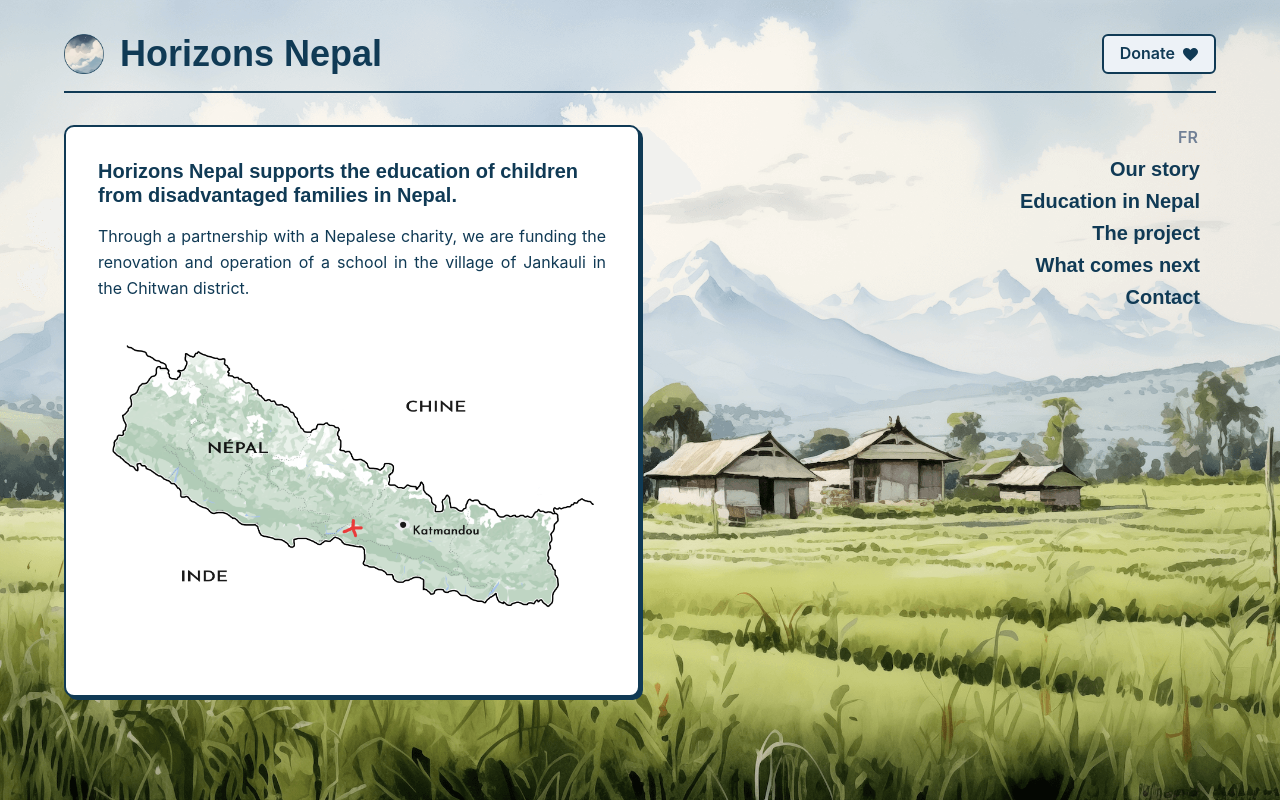
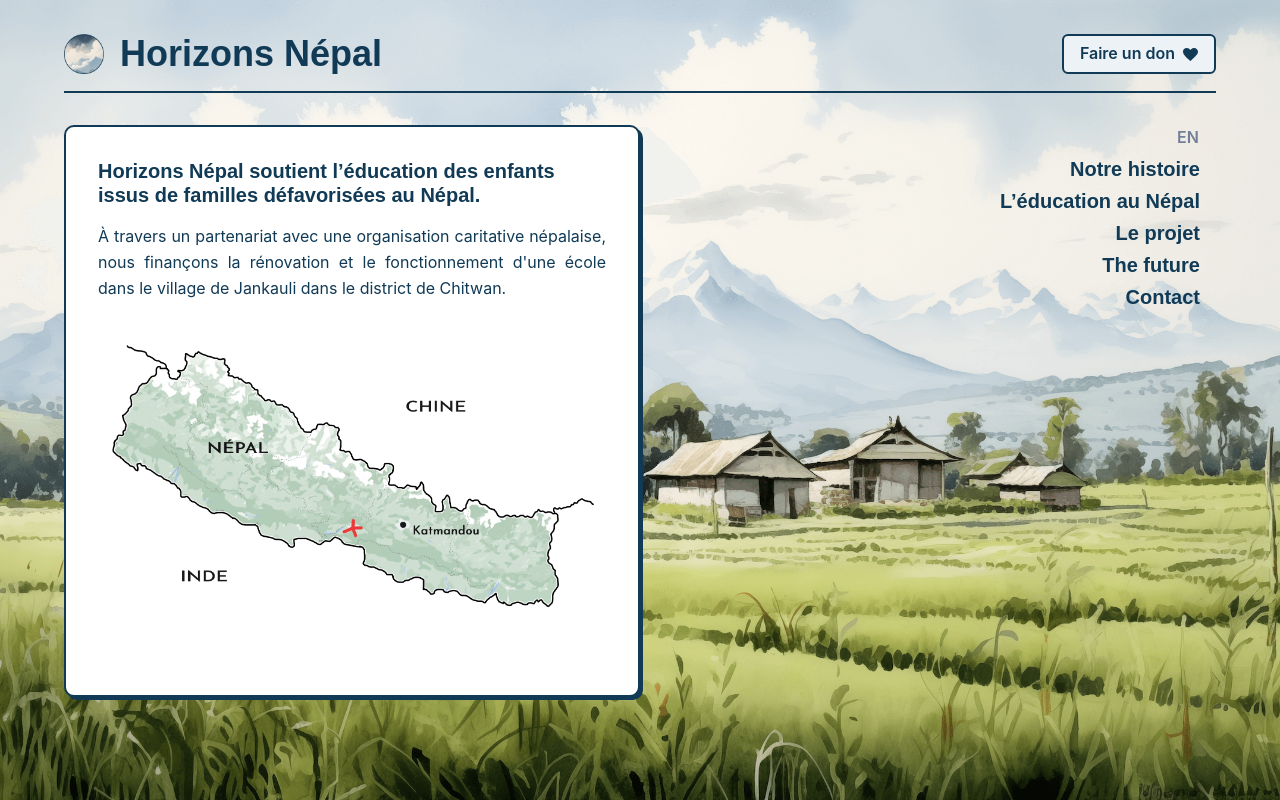
Before and after one commit to victormasson21/hn-vite, a React (Vite) app: page / in a window 1280 px wide. Built offline with nearby package versions, Linux system fonts and the light colour scheme.

Commit message:
Default to french

```diff
--- a/src/App.jsx
+++ b/src/App.jsx
@@ -10,7 +10,7 @@ import { StyledBlock } from "./components/StyledBlock.jsx";
 import BackgroundImage from "./assets/background.png";
 import { Header } from "./components/Header.jsx";
 
-export const LanguageContext = createContext("EN");
+export const LanguageContext = createContext("FR");
 
 const App = () => {
   const [menuOpen, setMenuOpen] = useState(false);
@@ -18,7 +18,7 @@ const App = () => {
 
   const [locale, setLocale] = useState(() => {
     const savedLocale = localStorage.getItem("hnlocale");
-    return savedLocale || "EN";
+    return savedLocale || "FR";
   });
 
   useEffect(() => {
```
